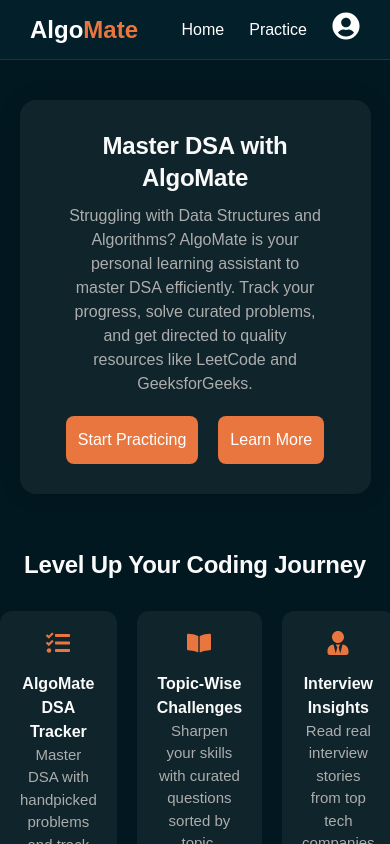
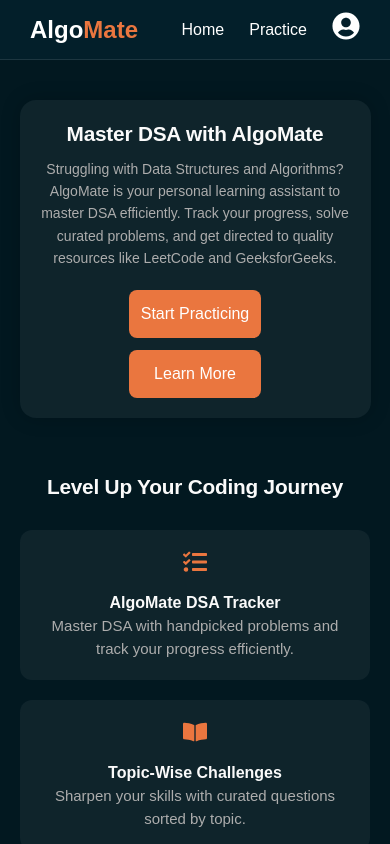
Before and after one commit to yamuna13660/AlgoMate1, a React (Vite) app in the folder frontend/: page /home in a window 390 px wide. Shown: the top 844 px of the page. Built offline with nearby package versions, Linux system fonts and the light colour scheme.

Commit message:
updated css

```diff
--- a/frontend/src/Components/Home.css
+++ b/frontend/src/Components/Home.css
@@ -92,3 +92,43 @@
   color: rgb(234,118,63);
   margin-bottom: 10px;
 }
+/* Mobile responsiveness */
+@media (max-width: 768px) {
+  .boxes {
+    flex-direction: column;   /* stack boxes vertically */
+    align-items: center;
+  }
+
+  .boxes div {
+    width: 90%;              /* full width on mobile */
+    max-width: 350px;
+  }
+
+  .btns {
+    flex-direction: column;  /* buttons also stack nicely */
+    gap: 12px;
+  }
+
+  .center {
+    padding: 20px;
+  }
+
+  .center h3,
+  #heading {
+    font-size: 1.3rem;
+  }
+}
+.boxes div {
+  transition: transform 0.3s ease, box-shadow 0.3s ease;
+}
+
+.boxes div:hover {
+  transform: translateY(-6px);
+  box-shadow: 0 8px 20px rgba(0,0,0,0.3);
+}
+@media (max-width: 600px) {
+  .center p {
+    font-size: 14px;
+    line-height: 1.6;
+  }
+}
```
